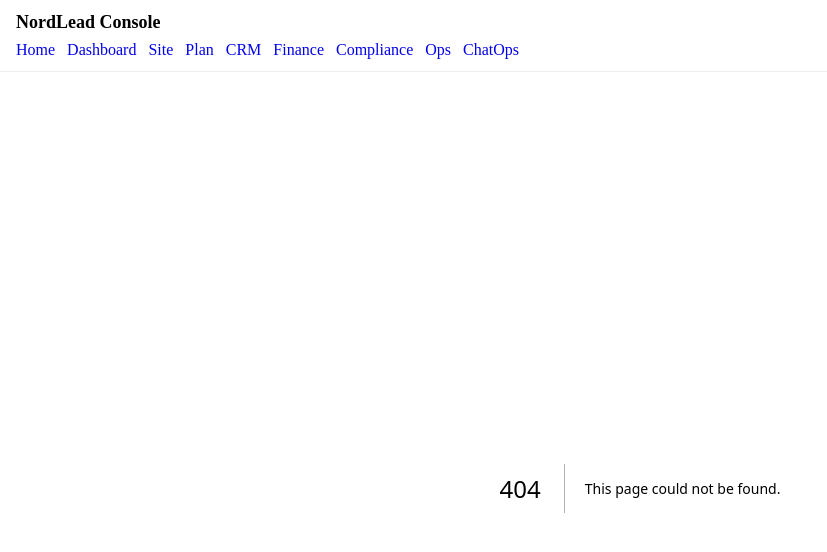
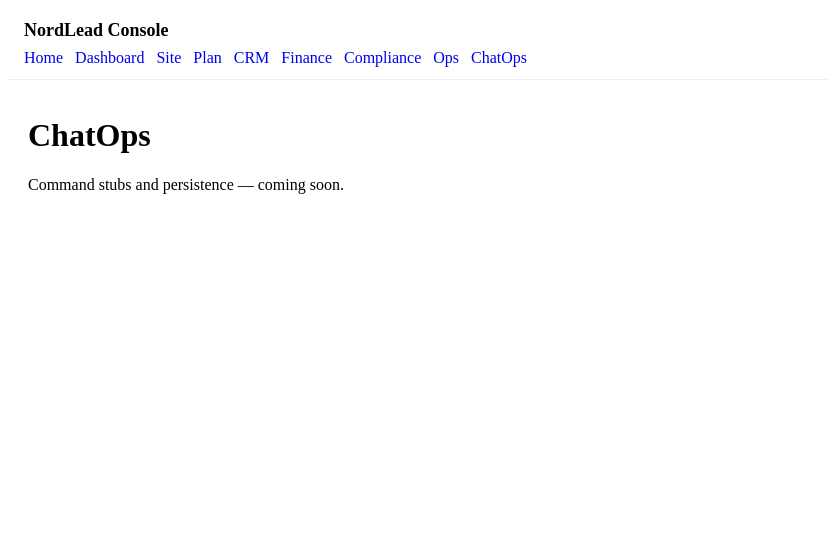
Before and after one commit to AndreasHartov/nordlead-console-nextjs, a Next.js app: page /chatops in a window 1280 px wide. Before the commit this address had no page. Shown: the top 552 px of the page, without its empty margins (0-827 px from the left). Built offline with nearby package versions, Linux system fonts and the light colour scheme.

Commit message:
scaffold: chatops page
scaffold: chatops page

```diff
--- /dev/null
+++ b/app/chatops/page.tsx
@@ -0,0 +1,8 @@
+export default function Page() {
+  return (
+    <div>
+      <h1>ChatOps</h1>
+      <p>Command stubs and persistence — coming soon.</p>
+    </div>
+  );
+}
```
